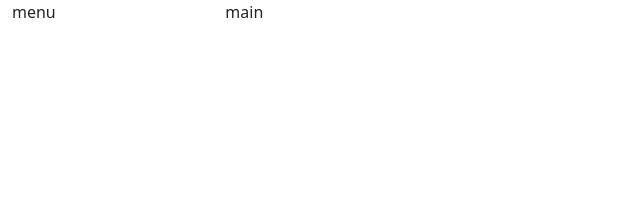
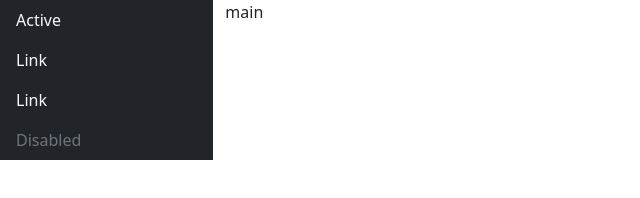
Before and after one commit to okonomi/bootstrap-v5-admin-template, a website built with Parcel: page index.html in a window 1280 px wide. Shown: the whole page, without its empty margins (0-640 px from the left). Built offline with nearby package versions, Linux system fonts and the light colour scheme.

Commit message:
feat: sidemenu

```diff
--- a/admin.scss
+++ b/admin.scss
@@ -1 +1,9 @@
 @import "~bootstrap/scss/bootstrap";
+
+.nav-link {
+  color: $light;
+  &:hover {
+    color: $light;
+    background: $gray-800;
+  }
+}
--- a/index.html
+++ b/index.html
@@ -8,8 +8,21 @@
 <body>
   <div class="container-fluid">
     <div class="row">
-      <nav class="col-2">
-        menu
+      <nav class="col-2 bg-dark gx-0">
+        <ul class="nav flex-column">
+          <li class="nav-item">
+            <a class="nav-link active" aria-current="page" href="#">Active</a>
+          </li>
+          <li class="nav-item">
+            <a class="nav-link" href="#">Link</a>
+          </li>
+          <li class="nav-item">
+            <a class="nav-link" href="#">Link</a>
+          </li>
+          <li class="nav-item">
+            <a class="nav-link disabled" href="#" tabindex="-1" aria-disabled="true">Disabled</a>
+          </li>
+        </ul>
       </nav>
       <main class="col">
         main
```
